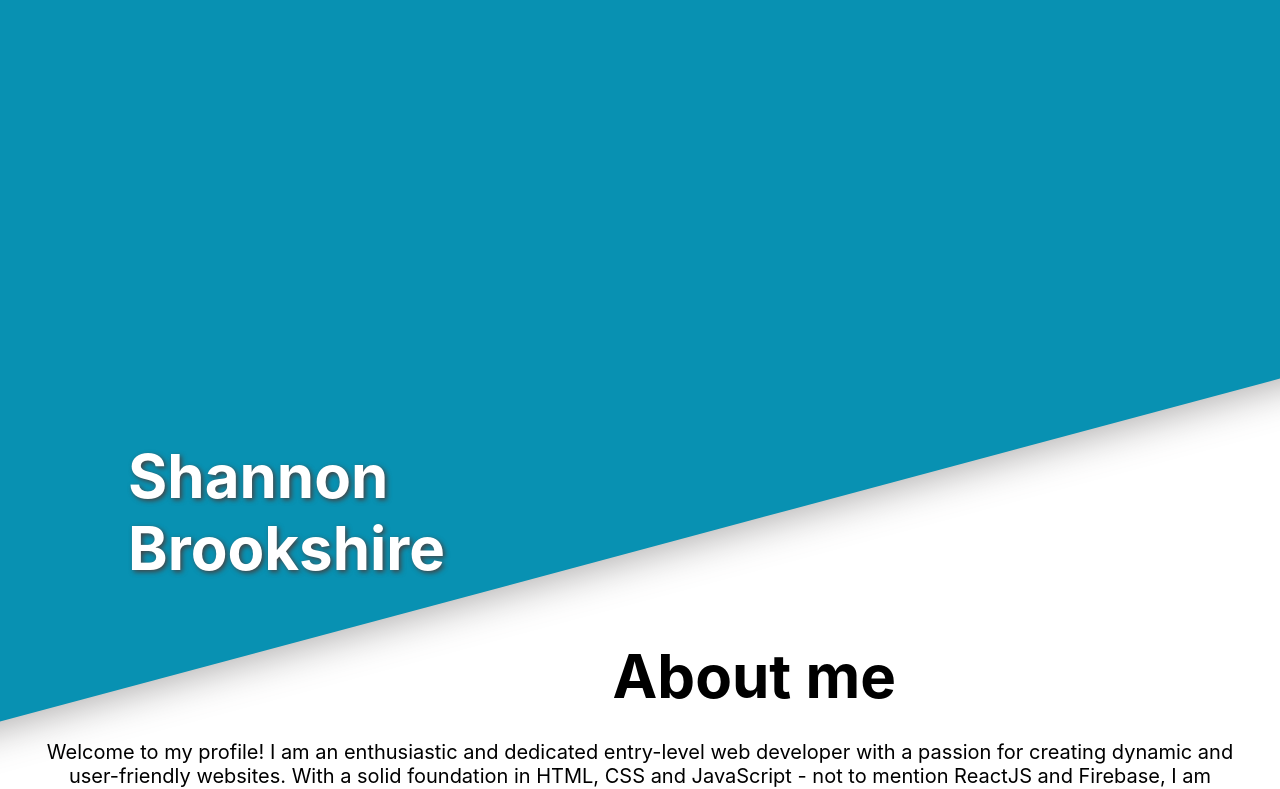
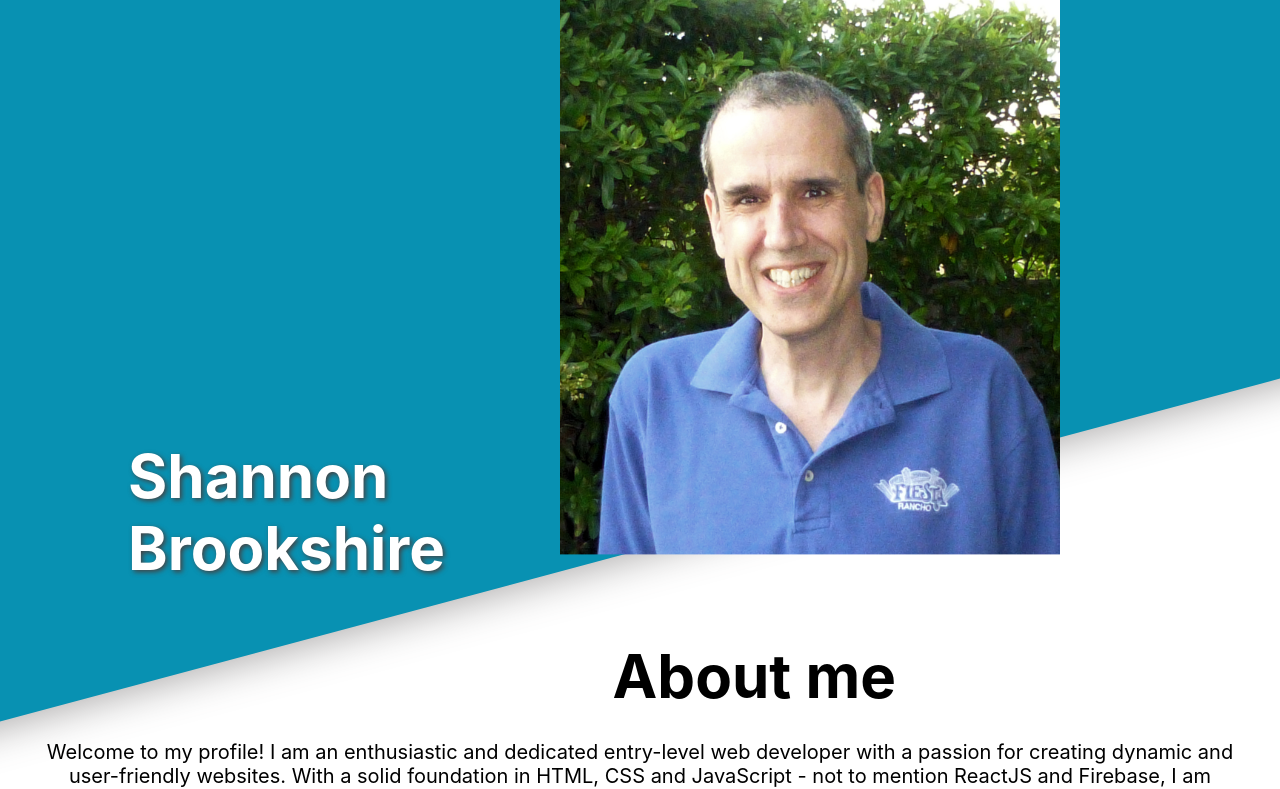
Before and after one commit to SalamanderCtesiphon/personal-portfolio, a React (Create React App) app: page / in a window 1280 px wide. Shown: the top 789 px of the page. Built offline with nearby package versions, Linux system fonts and the light colour scheme.

Commit message:
added a class to an element in the header

```diff
--- a/src/components/Header.js
+++ b/src/components/Header.js
@@ -11,7 +11,7 @@
 
         </div>
         <div className='photo-container'>
-          <img src={terry} alt='me'></img>
+          <img id='me' src={terry} alt='me'></img>
         </div>
         <div className='name'>Shannon Brookshire</div>
         <h1 className='intro'>About me</h1>
```
